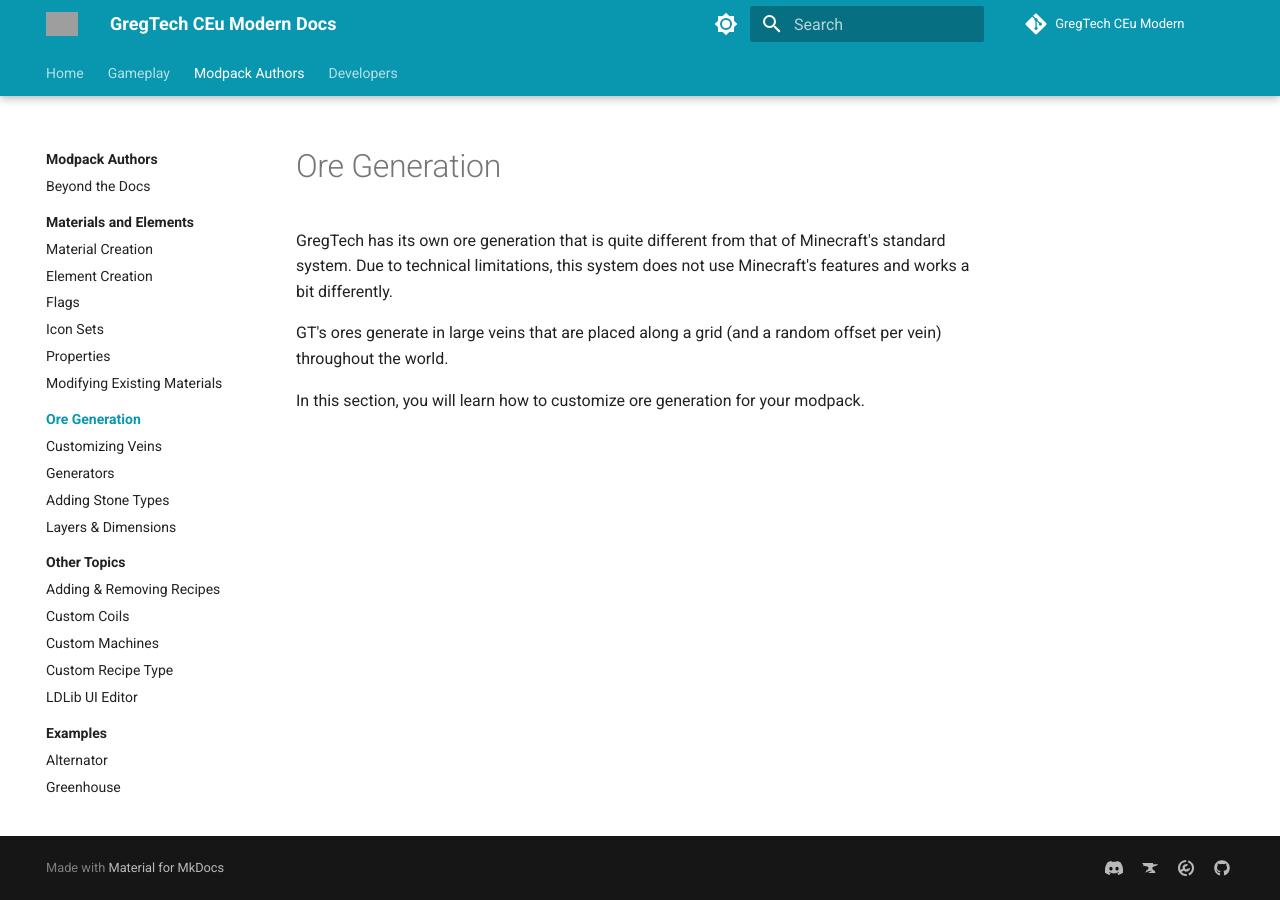
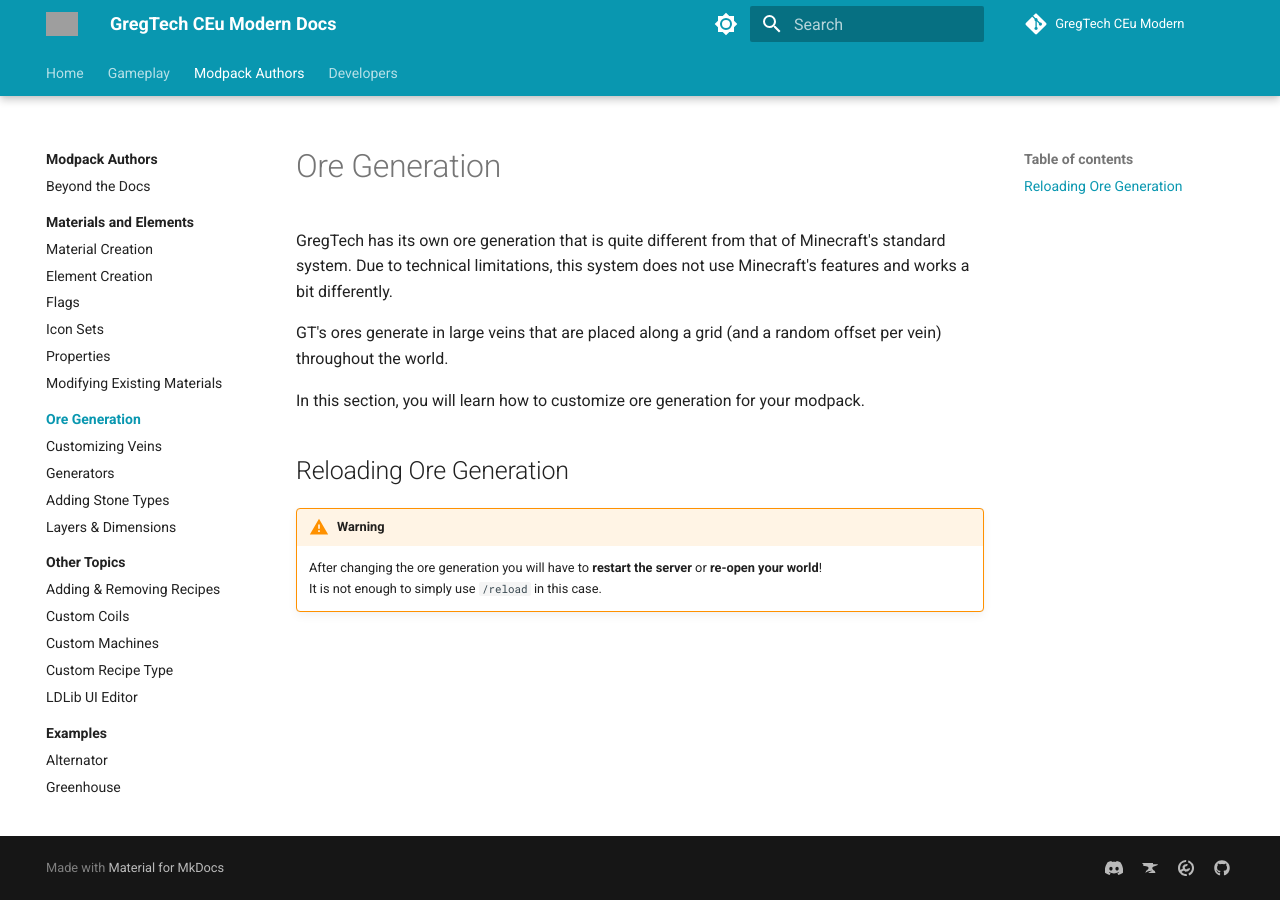
Before and after one commit to GregTechCEu/gtceu-modern-docs, an MkDocs documentation site: the page built from docs/Modpacks/Ore-Generation/index.md, in a window 1280 px wide. Built offline with MkDocs 1.6.1 and Material for MkDocs 9.7.7, drawn with Linux system fonts in a browser that asks for light colours; comment, search, counter and statistics services are not loaded; grey boxes are pictures that could not be loaded.

Commit message:
docs(kjs): add reload warning

```diff
--- a/docs/Modpacks/Ore-Generation/index.md
+++ b/docs/Modpacks/Ore-Generation/index.md
@@ -11,3 +11,10 @@
 GT's ores generate in large veins that are placed along a grid (and a random offset per vein) throughout the world.
 
 In this section, you will learn how to customize ore generation for your modpack.
+
+
+## Reloading Ore Generation
+
+!!! warning
+    After changing the ore generation you will have to **restart the server** or **re-open your world**!
+    It is not enough to simply use `/reload` in this case.
```
